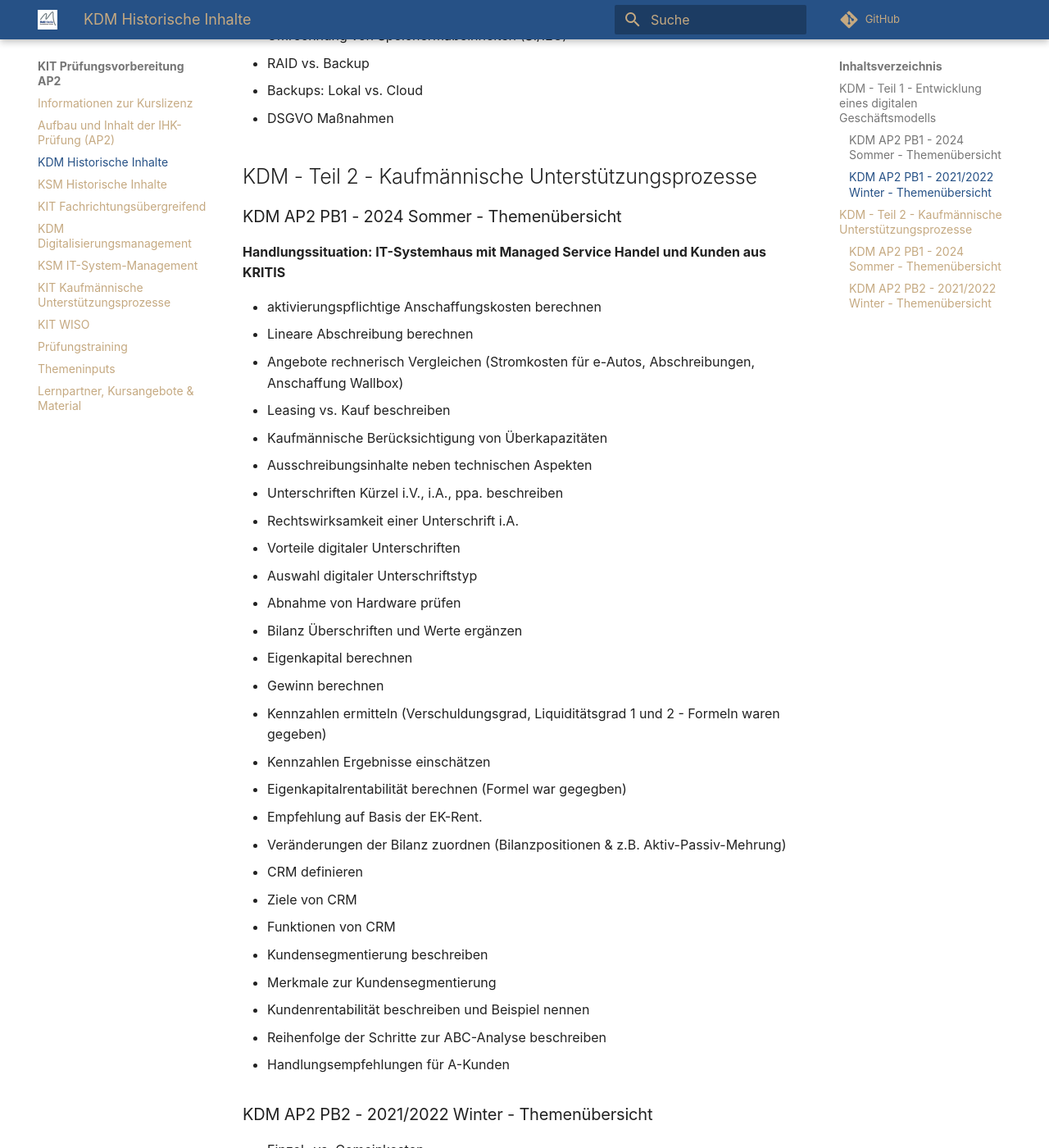
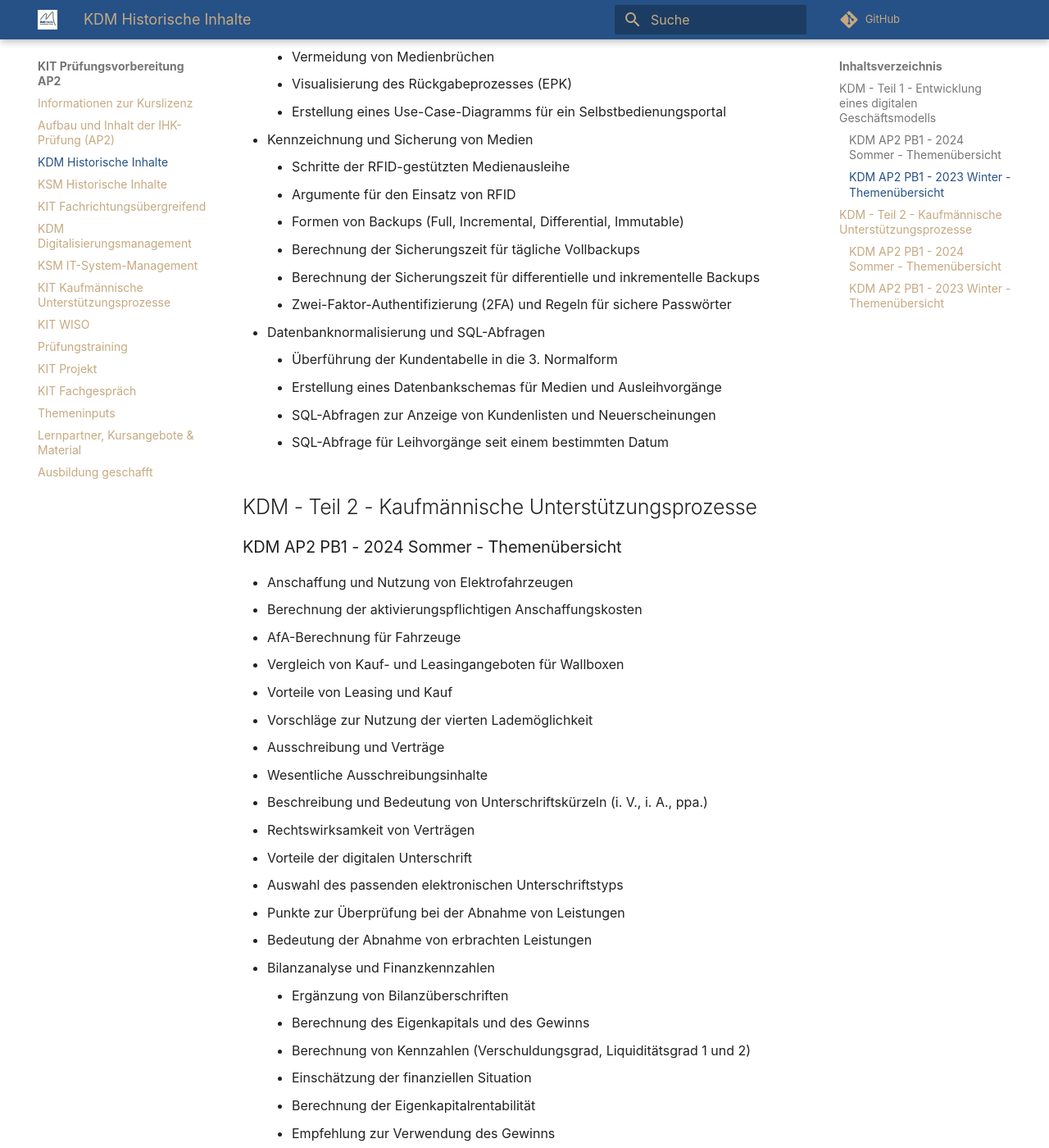
Before and after one commit to herr-nm/MMBbS_KIT_PVAP2, an MkDocs documentation site: the page built from docs/01_KDM_historischeinhalte.md, in a window 1280 px wide and 1400 px high, scrolled down 1524 px. Shown: the whole window at 82% size. Built offline with MkDocs 1.6.1 and Material for MkDocs 9.7.7, drawn with Linux system fonts in a browser that asks for light colours; comment, search, counter and statistics services are not loaded; some of the changed text lies outside the part shown.

Commit message:
Fachgespräch und Dateiveränderungen

```diff
--- a/docs/01_KDM_historischeinhalte.md
+++ b/docs/01_KDM_historischeinhalte.md
@@ -1,104 +1,126 @@
 # KDM: Historische Inhalte der Prüfungsteile
 
 ![Kapitelbild](bilder/01_kapitelbild.jpg)
+
+-  Hier finden Sie die Themen der vergangenen Prüfungen.
 
 ## KDM - Teil 1 - Entwicklung eines digitalen Geschäftsmodells
 
 ### KDM AP2 PB1 - 2024 Sommer - Themenübersicht
 
-**Handlungssituation: IT-Systemhaus mit Managed Service Handel und Kunden aus KRITIS**
+- Bereitstellung von Datacenter-Infrastrukturen
+    - Aufgaben während der Bereitstellung
+    - Workshop-Themen
+    - Ziele der Veranstaltung
+    - Anforderungskatalog, Lastenheft, Pflichtenheft
+- Sicherheitsmaßnahmen und Cloud-Services
+    - Technisch-Organisatorische Maßnahmen (TOM)
+    - Beschreibung und Umsetzung von Cloud-Services
+    - Empfehlung eines Cloud-Liefermodells für KRITIS-Kunden
+    - Grundlagen von ITIL
+- Datensicherheitsvorfall und Maßnahmen
+    - Unterschiede zwischen Datenschutz und Datensicherheit
+    - Schutzmaßnahmen gegen Cyber-Angriffe
+    - Anforderungen an Datacenter-Infrastrukturen zur Unterstützung der Krankenhaus GmbH
+    - Erstellung eines Datenbankschemas zur Verwaltung von Zugriffsrechten
+    - SQL-Befehle zur Datenkorrektur und -einfügung
+- Digitalisierung des Geschäftsmodells
+    - Probleme von Medienbrüchen (Kosten, Mitarbeitermotivation, Verfügbarkeit der Daten)
+    - Unterschied zwischen herkömmlichen und digitalen Geschäftsmodellen
+    - Vorteile der Digitalisierung
+    - Konzept des Minimum Viable Product (MVP)
+    - Vorteile von Web-Apps im Vergleich zu nativen Apps
 
-- Aufgaben bei Bereitstellung von Datacenter-Infrastrukturen
-- Workshop-Planung
-- Ziele eines Workshops
-- Unterscheidung Anforderungskatalog, Lastenheft, Pflichtenheft
-- Technisch-Organisatorische Maßnahmen erläutern
-- Cloud-Services (XaaS)
-- Liefermodelle für Cloud-Dienste (Private Cloud)
-- Grundlagen von ITIL (Englischer Text)
-- Datenschutz vs. Datensicherheit
-- IT-Security-Maßnahmen gegen Cyber-Angriffe erläutern
-- Anforderungen an Datacenter-Infrastrukturen für Medizinsektor
-- Ergänzen eines relationalen Datenbankschemas
-- SQL - UPDATE
-- SQL - INSERT INTO
-- Probleme von Medienbrüchen beschreiben
-- Unterschiede bei herkömmlichen und digitalen Geschäftsmodellen
-- Vorteile der Digitalisierung eines Geschäftsmodells
-- Minimal Viable Product (MVP) beschreiben
-- Web-App vs. native Apps
+### KDM AP2 PB1 - 2023 Winter - Themenübersicht
 
-### KDM AP2 PB1 - 2021/2022 Winter - Themenübersicht
-
-- Portallösungen
-- Prozess Lastenhefterstellung
-- Mitarbeiter von neuer Software überzeugen
-- Erfolgsfaktoren für Einführung neuer Software
-- Bereitstellungsplattformen für Apps
-- Agiles Projektmanagement Scrum
-- Kundennutzen von Software erläutern
-- Normalisierung von Datenbanken
-- Anomalien aufgrund falschen Datenbankdesigns
-- SQL-Abfragen formulieren
-- RAID-Level beschreiben und unterscheiden
-- Umrechnung von Speichermaßeinheiten (SI/IEC)
-- RAID vs. Backup
-- Backups: Lokal vs. Cloud
-- DSGVO Maßnahmen
+- Schwachstellenanalyse und Projektumfeld
+    - Schwachstellen des bestehenden Systems
+    - Schwerpunkte eines Kick-off-Meetings
+    - Aspekte einer Projektumfeldanalyse (technisch, organisatorisch, rechtlich, wirtschaftlich, personell)
+    - Projekttypische Indikatoren für den Projekterfolg
+- Digitalisierungsgrad und Prozessmodellierung
+    - Erfüllung von Anforderungen für einen hohen digitalen Reifegrad
+    - Vermeidung von Medienbrüchen
+    - Visualisierung des Rückgabeprozesses (EPK)
+    - Erstellung eines Use-Case-Diagramms für ein Selbstbedienungsportal
+- Kennzeichnung und Sicherung von Medien
+    - Schritte der RFID-gestützten Medienausleihe
+    - Argumente für den Einsatz von RFID
+    - Formen von Backups (Full, Incremental, Differential, Immutable)
+    - Berechnung der Sicherungszeit für tägliche Vollbackups
+    - Berechnung der Sicherungszeit für differentielle und inkrementelle Backups
+    - Zwei-Faktor-Authentifizierung (2FA) und Regeln für sichere Passwörter
+- Datenbanknormalisierung und SQL-Abfragen
+    - Überführung der Kundentabelle in die 3. Normalform
+    - Erstellung eines Datenbankschemas für Medien und Ausleihvorgänge
+    - SQL-Abfragen zur Anzeige von Kundenlisten und Neuerscheinungen
+    - SQL-Abfrage für Leihvorgänge seit einem bestimmten Datum
 
 ## KDM - Teil 2 - Kaufmännische Unterstützungsprozesse
 
 ### KDM AP2 PB1 - 2024 Sommer - Themenübersicht
 
-**Handlungssituation: IT-Systemhaus mit Managed Service Handel und Kunden aus KRITIS**
+- Anschaffung und Nutzung von Elektrofahrzeugen
+  - Berechnung der aktivierungspflichtigen Anschaffungskosten
+  - AfA-Berechnung für Fahrzeuge
+  - Vergleich von Kauf- und Leasingangeboten für Wallboxen
+  - Vorteile von Leasing und Kauf
+  - Vorschläge zur Nutzung der vierten Lademöglichkeit
+- Ausschreibung und Verträge
+  - Wesentliche Ausschreibungsinhalte
+  - Beschreibung und Bedeutung von Unterschriftskürzeln (i. V., i. A., ppa.)
+  - Rechtswirksamkeit von Verträgen
+  - Vorteile der digitalen Unterschrift
+  - Auswahl des passenden elektronischen Unterschriftstyps
+  - Punkte zur Überprüfung bei der Abnahme von Leistungen
+  - Bedeutung der Abnahme von erbrachten Leistungen
+- Bilanzanalyse und Finanzkennzahlen
+    - Ergänzung von Bilanzüberschriften
+    - Berechnung des Eigenkapitals und des Gewinns
+    - Berechnung von Kennzahlen (Verschuldungsgrad, Liquiditätsgrad 1 und 2)
+    - Einschätzung der finanziellen Situation
+    - Berechnung der Eigenkapitalrentabilität
+    - Empfehlung zur Verwendung des Gewinns
+    - Bilanzpositionen und Wertveränderungen durch verschiedene Vorgänge
+- Customer-Relationship-Management (CRM)
+    - Erläuterung eines CRM-Systems
+    - Ziele eines CRM-Systems
+    - Funktionen im CRM-System zur Zielerreichung
+    - Kundensegmentierung und deren Merkmale
+    - Kundenrentabilität und Beispiel
+    - Durchführung und Schritte einer ABC-Analyse
+    - Handlungsempfehlungen für A-Kunden
 
-- aktivierungspflichtige Anschaffungskosten berechnen
-- Lineare Abschreibung berechnen
-- Angebote rechnerisch Vergleichen (Stromkosten für e-Autos, Abschreibungen, Anschaffung Wallbox)
-- Leasing vs. Kauf beschreiben
-- Kaufmännische Berücksichtigung von Überkapazitäten
-- Ausschreibungsinhalte neben technischen Aspekten
-- Unterschriften Kürzel i.V., i.A., ppa. beschreiben
-- Rechtswirksamkeit einer Unterschrift i.A.
-- Vorteile digitaler Unterschriften
-- Auswahl digitaler Unterschriftstyp
-- Abnahme von Hardware prüfen
-- Bilanz Überschriften und Werte ergänzen
-- Eigenkapital berechnen
-- Gewinn berechnen
-- Kennzahlen ermitteln (Verschuldungsgrad, Liquiditätsgrad 1 und 2 - Formeln waren gegeben)
-- Kennzahlen Ergebnisse einschätzen
-- Eigenkapitalrentabilität berechnen (Formel war gegegben)
-- Empfehlung auf Basis der EK-Rent.
-- Veränderungen der Bilanz zuordnen (Bilanzpositionen & z.B. Aktiv-Passiv-Mehrung)
-- CRM definieren
-- Ziele von CRM
-- Funktionen von CRM
-- Kundensegmentierung beschreiben
-- Merkmale zur Kundensegmentierung
-- Kundenrentabilität beschreiben und Beispiel nennen
-- Reihenfolge der Schritte zur ABC-Analyse beschreiben
-- Handlungsempfehlungen für A-Kunden
+### KDM AP2 PB1 - 2023 Winter - Themenübersicht
 
-### KDM AP2 PB2 - 2021/2022 Winter - Themenübersicht
+- Beschaffung und Rechnungsprüfung
+    - Zeitpunkt des rechtsgültigen Kaufvertrags
+    - Zeitpunkt des Eigentumsübergangs
+    - Aufbewahrungsfristen von Dokumenten
+    - Checkliste zur formalen Rechnungsprüfung
+    - Buchung der Eingangsrechnung (Finanz-/Leistungspositionen)
+    - Zahlungszeitpunkt und Höhe unter Berücksichtigung von Skonto
+    - Auswirkungen der Zahlung auf die Umsatzsteuerzahllast
+- Vertragsarten und AGB
+    - Pflichten aus einem Kaufvertrag
+    - Art des Vertrags bei Online-Kauf von gebrauchten Medien
+    - Rechte des Kunden aus dem Kaufvertrag
+    - Definition und Nutzen von AGB
+    - Vertragsarten bei Beratungs- und Entwicklungsleistungen
+- IT-Infrastruktur und Entscheidungsanalyse
+    - Erklärung und Nachteile der On-Premises-Lösung
+    - Merkmale zur Unterscheidung von Kundensegmenten
+    - Unterschiede zwischen Housing und Hosting
+    - Durchführung und Interpretation einer Nutzwertanalyse
+    - Entscheidungskriterien für IT-Infrastruktur
+- Urheberrecht und DRM
+    - Ziele des Urheberrechts
+    - Definition und Ziel von Digital Rights Management (DRM)
+    - Unterschied zwischen hartem und weichem Kopierschutz
+    - Sicherheiten für Vertraulichkeit, Integrität und Authentizität beim Download von Medien
 
-- Einzel- vs. Gemeinkosten
-- Betriebsabrechnungsbogen
-- Gemeinkostenzuschlagssatz berechnen
-- Selbstkosten berechnen
-- Gründe für Auftragsannahme trotz Kostenunterdeckung
-- Berechnung der Zeit zur Digitalisierung von analogem Material
-- Arbeitskosten für ein Projekt berechnen
-- Kalkulatorische Abschreibungen eines Projektes berechnen
-- Make or Buy Entscheidung
-- Rechte und Pflichten aus dem Kaufvertrag
-- Besitz vs. Eigentum
-- Werkvertrag
-- Berechnung Kredit
-- Berechnung Leasing
-- Verschuldungsgrad
-- Kredit vs. Leasing
-- Bestandteile einer Rechnung
-- Prozesse nach Rechungseingang
-- Auf fehlerhafte Rechnungen reagieren
-- Chancen und Risiken der Digitalisierung
+{%
+   include-markdown "inhalte/lizenzhinweis.md"
+   start="<!--include-start-->"
+   end="<!--include-end-->"
+%}
--- a/docs/02_KSM_historischeinhalte.md
+++ b/docs/02_KSM_historischeinhalte.md
@@ -0,0 +1,134 @@
+# KSM: Historische Inhalte der Prüfungsteile
+
+![Kapitelbild](bilder/02_kapitelbild.jpg)
+
+-  Hier finden Sie die Themen der vergangenen Prüfungen.
+
+## KSM - Teil 1 - Einführen einer IT-Systemlösung
+
+### KSM AP2 PB1 - 2024 Sommer - Themenübersicht
+
+- Smart-Home-Komponenten und Netzwerk
+    - Stromeinsparungs-/Energieeinsparpotenzial von Smart-Home-Komponenten
+    - Vorteile und Nachteile von drahtlosen Datenübertragungen (WLAN)
+    - Funktionsweise von Mesh-WLAN
+    - Seamless Roaming in Mesh-WLAN
+    - Minimum number of access points in Mesh-WLAN
+    - Frequency ranges in Mesh-WLAN
+    - Mesh Steering
+    - Kompatibilität verschiedener Hersteller in Mesh-WLAN
+- Netzwerkinfrastruktur und Topologien
+    - Subnetzbildung und IP-Adressvergabe
+    - OSI-7-Schichten-Modell und ZigBee
+    - Beschreibung und Beispiele von Sensoren und Aktoren
+    - Bus- und Stern-Topologie
+    - Strombedarf und Kostenberechnung von KNX- und ZigBee-Komponenten
+- Marketingstrategien und CRM
+    - BCG-Matrix: Einordnung und Erklärung von Question Marks
+    - Marketingstrategien für Question Marks
+    - Einführung von CRM und Unterstützung der Produkteinführung
+    - Cross-Selling und Up-Selling
+    - Maßnahmen zur Unterstützung der Produkteinführung auf der Website
+    - Vorschläge für Absatzwege
+- Beschaffung und Sourcing
+    - Direkte und indirekte Beschaffung
+    - Vorteile der Beschaffungsarten
+    - B2B-Marktplätze und Vorteile
+    - Optimierung der Beschaffung durch Digitalisierung
+    - Unterschiede und Empfehlungen für auftrags- und vorratsbezogene Beschaffung
+    - Sourcing-Arten (Single-Sourcing, Multi-Sourcing, Local-Sourcing, Preferential-Sourcing)
+    - Technologien zur Unterstützung des digitalen Beschaffungswesens
+
+### KSM AP2 PB1 - 2023 Winter - Themenübersicht
+
+- Strukturierte Verkabelung und Netzwerktechnik
+    - Ergänzung der Verteilertypen und Verkabelungsbereiche
+    - Berechnung der maximalen Anzahl an Subnetzen und Hosts/Clients
+    - Ermittlung von Netz-Adressen, erste und letzte mögliche IP-Adresse, Broadcast-Adresse
+    - Erläuterung und Vor- und Nachteile eines dedizierten Servers
+    - Bedeutung und Auswirkungen von TTL im Zusammenhang mit dem ping-Befehl
+- Videostreaming und Datenspeicherung
+    - Gängige Videoformate für das Videostreaming
+    - Kriterien für die Auswahl eines Videoformats (Auflösung, Bildwiederholrate)
+    - Berechnung der Datenmenge für eine Videoaufzeichnung
+    - Erläuterung eines NAS-Systems
+    - Effektive Speicherkapazität eines NAS im RAID 5
+    - Notwendigkeit einer externen Datensicherung
+    - Gründe für den Einsatz von HDDs statt SSDs
+- Beschaffung, Kalkulation und Nutzwertanalyse
+    - Berechnung des Bezugspreises unter Verwendung eines Kalkulationsschemas
+    - Durchführung einer Nutzwertanalyse anhand selbst gewählter Kriterien
+    - Entscheidung für einen Lieferanten basierend auf der Nutzwertanalyse
+    - Vorteile und Nachteile der Methode Nutzwertanalyse
+- Videoüberwachung, Datenschutz und Datensicherheit
+    - Typische Zwecke für die Videoüberwachung
+    - Konfigurationsmöglichkeiten von Videoüberwachungssystemen und datenschutzrechtliche Stellungnahme
+    - Grundwerte der Informationssicherheit (Vertraulichkeit, Verfügbarkeit, Integrität, Authentisierung, Autorisierung)
+    - Zweck der Risikoanalyse
+    - Bedeutung und Prüfung durch Penetrationstests (Pentests)
+
+## KSM - Teil 2 - Kaufmännische Unterstützungsprozesse
+
+### KSM AP2 PB2 - 2024 Sommer - Themenübersicht
+
+- Marktanalyse und Kostenberechnung
+    - Verkaufspreis, variable Stückkosten, fixe Gesamtkosten
+    - Deckungsbeitrag
+    - Umsatzrendite
+    - Maßnahmen zur Umsatzsteigerung
+    - Preisuntergrenze (kurzfristig und langfristig)
+- Geschäftsmodelle und AGB
+    - Unterschied B2B und B2C
+    - Gründe für B2C-Modell
+    - Bedeutung von AGB
+    - Unterschied Gewährleistung und Garantie
+    - Beweislastumkehr
+    - Wartungsvertrag in AGB
+    - Werkvertrag vs. Dienstvertrag
+- Marketing und Finanzierung
+    - Outbound/Pull-Marketing und Inbound/Push-Marketing
+    - Experience-Marketing
+    - Paketpreise und monatliche Raten
+    - Pflichtangaben auf geschäftlicher Website
+    - SEO, SEA, Social-Media-Marketing, Affiliate Marketing, Virales Marketing, Content Marketing
+    - Kurzfristige Finanzierungsoptionen (Darlehen, Dispokredit, Lieferantenkredit)
+- App-Entwicklung und Qualitätssicherung
+    - Use Case-Diagramm
+    - Testverfahren (Unit, Integration, System, User Acceptance Testing)
+    - Black-Box- und White-Box-Tests
+    - Registrierung und Passwortanforderungen
+
+### KSM AP2 PB2 - 2023 Winter - Themenübersicht
+
+- Amortisationsrechnung und Preisstrategien
+    - Berechnung des Stundensatzes und Angebotspreis für Raumvermietung
+    - Deckung der Selbstkosten und geplanten Gewinn bei unterschiedlicher Auslastung
+    - Beispiele für Preisdifferenzierung nach personellen, zeitlichen und mengenmäßigen Kriterien
+    - Psychologische Preisgestaltung (Effekt von Preisen wie 69,99 EUR)
+    - Empfehlung einer Preisstrategie zur Erreichung eines großen Marktanteils in kurzer Zeit
+- Kosten-, Umsatz- und Gewinnauswertung
+    - Ermittlung von durchschnittlichem Stundenumsatz und Gewinn/Verlust
+    - Erklärung fixer und variabler Kosten
+    - Gründe für Berechnung der Umsätze ohne Umsatzsteuer
+    - Ursachen und Maßnahmen für unterschiedliche Quartalsumsätze
+    - Ursachen und Marketingmaßnahmen für Umsatzschwankungen an Wochentagen
+    - Berechnung der Gewinnschwelle, langfristige und kurzfristige Preisuntergrenze
+- Datenbankmodellierung und SQL
+    - Beschreibung von Fremdschlüssel und referenzieller Integrität
+    - Ergänzung der Kardinalitäten im Datenmodell
+    - Korrektur der Primärschlüsseldefinition in einer Tabelle
+    - Erweiterung des Datenmodells zur Erfüllung der 3. Normalform
+    - SQL-Abfragen zur Ermittlung registrierter Player und Anzahl der Buchungen
+- Sponsoring und Content-Marketing
+    - Definition und Ziele des Sponsorings
+    - Wesentliche Merkmale und Anforderungen für Sponsoring im E-Sports-Bereich
+    - Zuordnung des Sponsorings zum klassischen Marketingmix
+    - Erläuterung von Content-Marketing und Unterscheidung zum traditionellen Marketing
+    - Beschreibung der Begriffe Content Seeding, Storytelling und Influencer
+    - Entwicklung einer Social-Media-Strategie für das E-Sports Summer Camp
+
+{%
+   include-markdown "inhalte/lizenzhinweis.md"
+   start="<!--include-start-->"
+   end="<!--include-end-->"
+%}
--- a/mkdocs.yml
+++ b/mkdocs.yml
@@ -43,5 +43,8 @@ nav:
     - KIT Kaufmännische Unterstützungsprozesse: '06_KIT_kaufmaennischeunterstuetzungsprozesse.md'
     - KIT WISO: '07_KIT_wiso.md'
     - Prüfungstraining: '08_pruefungstraining.md'
-    - Themeninputs: '09_themeninputs.md'
-    - Lernpartner, Kursangebote & Material: '10_lernpartner_kursangebote_material.md'
+    - KIT Projekt: '09_KIT_projekt.md'
+    - KIT Fachgespräch: '10_KIT_fachgespraech.md'
+    - Themeninputs: '11_KIT_themeninputs.md'
+    - Lernpartner, Kursangebote & Material: '12_lernpartner_kursangebote_material.md'
+    - Ausbildung geschafft: '13_ausbildung_geschafft.md'
```
Also changed, not shown: docs/07_KIT_wiso.md (+9 -0 lines), docs/09_KIT_projekt.md (added, +21 -0 lines), docs/10_KIT_fachgespraech.md (added, +52 -0 lines), docs/11_KIT_themeninputs.md (renamed from docs/09_themeninputs.md, +3 -3 lines), docs/12_lernpartner_kursangebote_material.md (renamed from docs/10_lernpartner_kursangebote_material.md, +2 -2 lines), docs/13_ausbildung_geschafft.md (added, +15 -0 lines), docs/bilder/07_kapitelbild.jpg (added).
